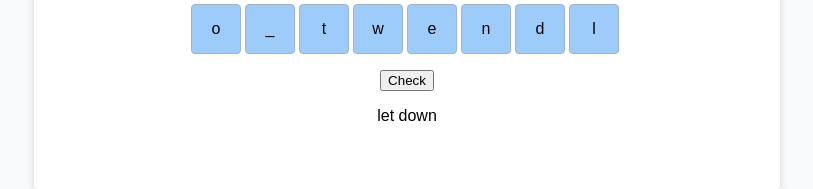
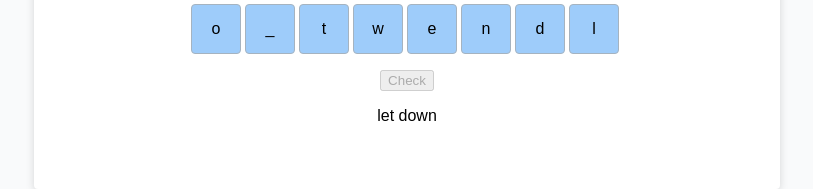
Before and after one commit to WilliamPerezBeltran/spelling, a React app in the folder client/: page / in a window 1280 px wide. Shown: the part 390-579 px from the top of the page, without its empty margins (233-1046 px from the left). Built offline with nearby package versions, Linux system fonts and the light colour scheme; the HTML template or start-up script is replaced by a standard one.

Commit message:
Disable check until complete.

```diff
--- a/client/src/AppState.ts
+++ b/client/src/AppState.ts
@@ -14,6 +14,11 @@ class AppState {
   @computed
   public get input(): string {
     return this.inputArray.join('');
+  }
+
+  @computed
+  public get ready(): boolean {
+    return this.input.length === this.term.length;
   }
 
   @action
--- a/client/src/Form.tsx
+++ b/client/src/Form.tsx
@@ -29,13 +29,21 @@ class Form extends React.Component<{ appState: AppState }, {}> {
           ))}
         </div>
 
-        <input type="submit" value="Check" />
+        <input
+          type="submit"
+          value="Check"
+          disabled={!this.props.appState.ready}
+        />
       </form>
-    )
+    );
   }
 
   private onCheck = (e: React.FormEvent<HTMLFormElement>) => {
     e.preventDefault();
+
+    if (!this.props.appState.ready) {
+      return;
+    }
 
     this.props.appState.check();
   };
```
Also changed, not shown: 1 other file (tests, documents, lock files or other folders).
